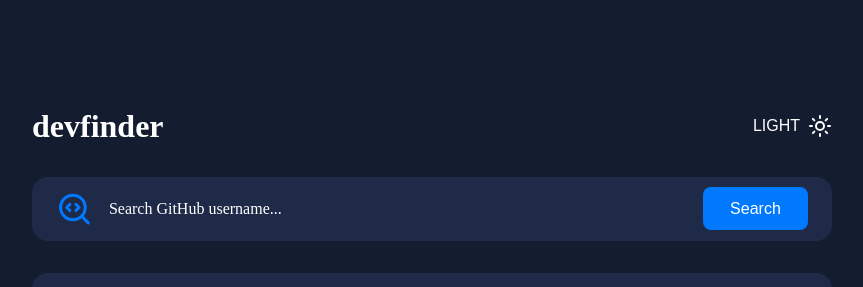
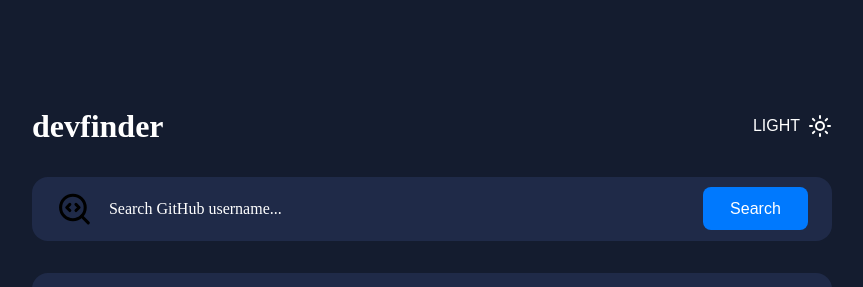
Before and after one commit to vsantos1711/dev-finder, a React (Vite) app: page / in a window 1280 px wide. Shown: the top 287 px of the page, without its empty margins (208-1071 px from the left). Built offline with nearby package versions, Linux system fonts and the light colour scheme; the HTML template or start-up script is replaced by a standard one.

Commit message:
fix: remove unnecessary color property

```diff
--- a/src/components/Input/index.tsx
+++ b/src/components/Input/index.tsx
@@ -4,7 +4,7 @@ import {SearchCode} from "lucide-react";
 export const Input = () => {
   return (
     <S.InputContainer>
-      <SearchCode color="#0079FE" size='3rem'/>
+      <SearchCode size='3rem'/>
       <S.Input type="text" name="dev-name" id="dev-name" placeholder="Search GitHub username..." />
       <S.Button>Search</S.Button>
     </S.InputContainer>
```
